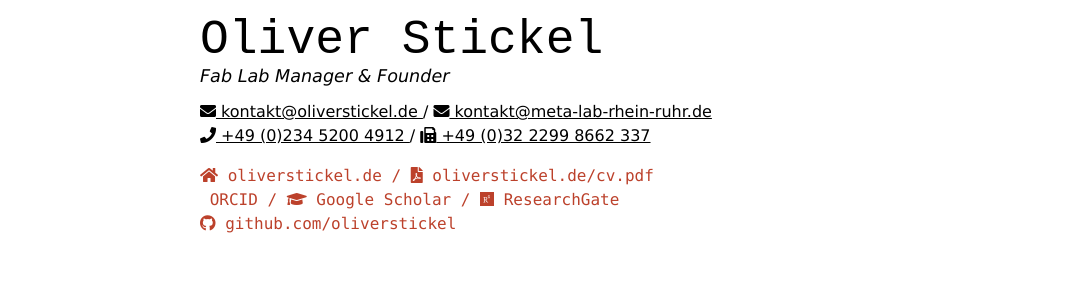
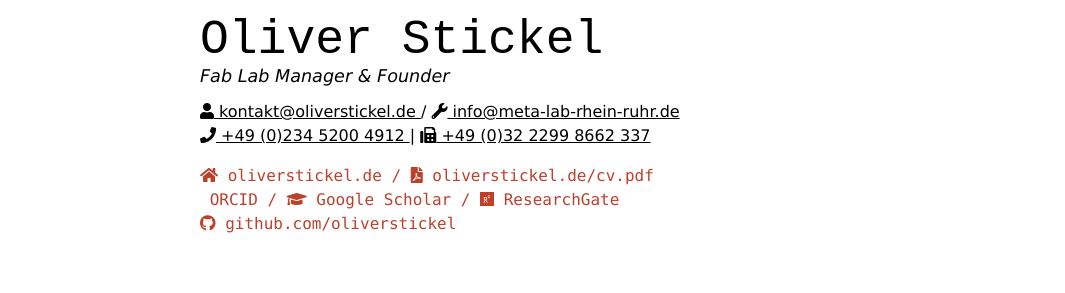
Before and after one commit to oliverstickel/oliverstickel.github.io, a Jekyll site: the page built from index.md, in a window 1280 px wide and 900 px high. Shown: the top 293 px of the window, without its empty margins (132-1197 px from the left). Built offline with Jekyll 4.4.1, drawn with Linux system fonts in a browser that asks for light colours; nearby versions of some CDN libraries; a style sheet for code colours, icons or effects is not loaded.

Commit message:
Update index.md

```diff
--- a/index.md
+++ b/index.md
@@ -5,8 +5,8 @@ title: Oliver Stickel
 # Oliver Stickel
 Fab Lab Manager & Founder
 
-<a href="mailto:kontakt@oliverstickel.de"><i class="fas fa-envelope"></i> kontakt@oliverstickel.de </a> / <a href="mailto:kontakt@meta-lab-rhein-ruhr.de"><i class="fas fa-envelope"></i> kontakt@meta-lab-rhein-ruhr.de </a><br/>
-<a href="tel:+4923452004912"><i class="fas fa-phone"></i> +49 (0)234 5200 4912 </a> / <a href="fax:+493222998662337"><i class="fas fa-fax"></i> +49 (0)32 2299 8662 337 </a><br/>
+<a href="mailto:kontakt@oliverstickel.de"><i class="fas fa-user"></i> kontakt@oliverstickel.de </a> / <a href="mailto:info@meta-lab-rhein-ruhr.de"><i class="fas fa-wrench"></i> info@meta-lab-rhein-ruhr.de </a><br/>
+<a href="tel:+4923452004912"><i class="fas fa-phone"></i> +49 (0)234 5200 4912 </a> | <a href="fax:+493222998662337"><i class="fas fa-fax"></i> +49 (0)32 2299 8662 337 </a><br/>
 
 <div id="webaddress">
   <a href="http://www.oliverstickel.de"><i class="fas fa-home"></i> oliverstickel.de </a> / <a href="http://www.oliverstickel.de/cv.pdf"><i class="fas fa-file-pdf"></i> oliverstickel.de/cv.pdf</a><br/>
```
